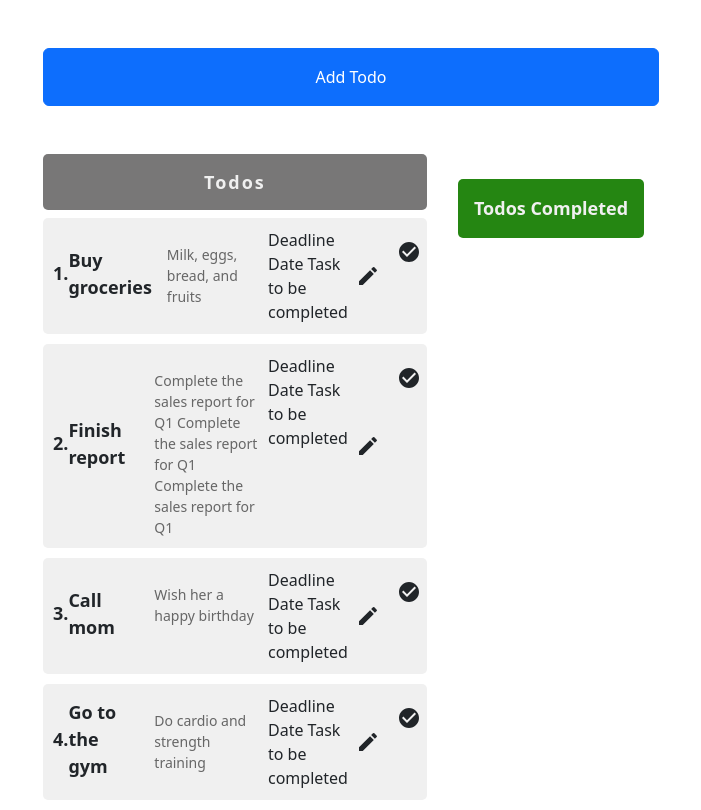
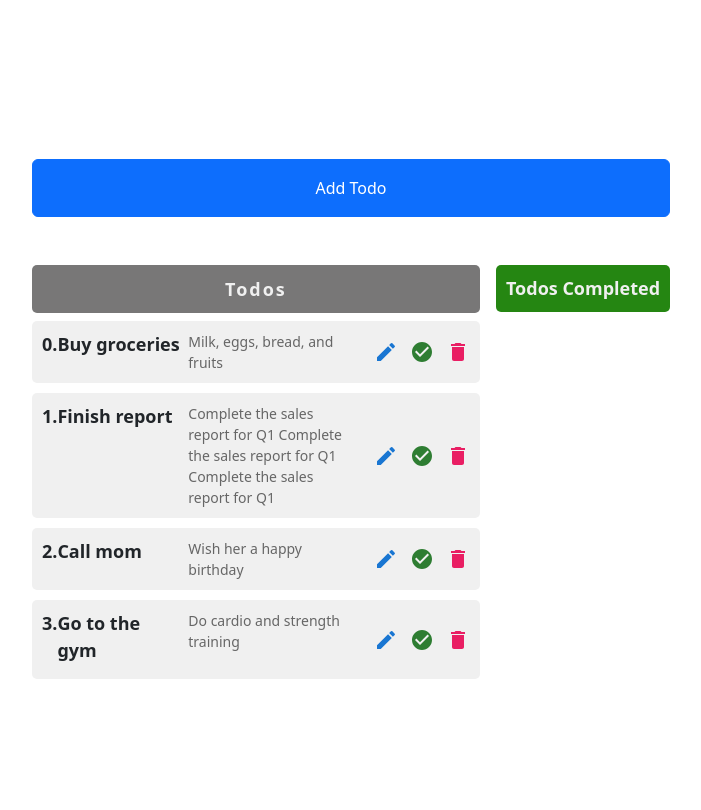
Before and after one commit to meabhiarya1/todo-react-app, a React app in the folder Todo-react-app/: page /home in a window 1280 px wide. Shown: the whole page, without its empty margins (289-990 px from the left). Built offline with nearby package versions, Linux system fonts and the light colour scheme; the HTML template or start-up script is replaced by a standard one.

Commit message:
taking input details from add todo modals, edit icon, delete icon and functionality added , completed icon added

```diff
--- a/Todo-react-app/src/Component/Add Todo/AddTodo.jsx
+++ b/Todo-react-app/src/Component/Add Todo/AddTodo.jsx
@@ -8,8 +8,21 @@ const AddTodo = () => {
   const ctx = useContext(ContextTodo);
 
   const handleSubmit = () => {
+    const idNext = ctx.AllData.map((todo) => {
+      return todo.length;
+    });
     // console.log(titleRef.current.value, descriptionRef.current.value, dateRef.current.value)
-
+    let todo = {
+      id: idNext.length + 1,
+      title: titleRef.current.value,
+      description: descriptionRef.current.value,
+      date: dateRef.current.value,
+      completed: false,
+    };
+    ctx.addData(todo);
+    (titleRef.current.value = ""),
+    (descriptionRef.current.value = "")
+    // (dateRef.current.value = 0);
   };
 
   return (
@@ -34,7 +47,7 @@ const AddTodo = () => {
             <div class="modal-content">
               <div class="modal-header">
                 <h1 class="modal-title fs-5" id="exampleModalLabel">
-                  Add Todo Here
+                  Add Todo Here...
                 </h1>
                 <button
                   type="button"
@@ -77,6 +90,7 @@ const AddTodo = () => {
                 <button
                   type="button"
                   class="btn btn-primary"
+                  data-bs-dismiss="modal"
                   onClick={handleSubmit}
                 >
                   Save
--- a/Todo-react-app/src/Component/All Todos/AllTodos.jsx
+++ b/Todo-react-app/src/Component/All Todos/AllTodos.jsx
@@ -3,18 +3,30 @@ import ContextTodo from "../../Store/ContextTodo";
 import styles from "./AllTodos.module.css";
 import EditIcon from "@mui/icons-material/Edit";
 import CheckCircleIcon from "@mui/icons-material/CheckCircle";
+import DeleteIcon from "@mui/icons-material/Delete";
+import { pink } from "@mui/material/colors";
 
 const AllTodos = () => {
   const ctx = useContext(ContextTodo);
 
   const handleCheck = (id) => {
-    ctx.checkData(id);
+    ctx.markCompleteData(id);
+  };
+
+  const handleEdit = (id) => {
+    ctx.deleteData(id);
+  };
+
+  const handleDelete = (id) => {
+    ctx.deleteData(id);
   };
 
   return (
     <div className={styles.container}>
       <h4 className={styles.h4}>Todos</h4>
-      {ctx.AllData.map((todo, index) => {
+      {console.log(ctx.AllData)}
+      {ctx.AllData &&
+        ctx.AllData.map((todo, index) => {
           if (!todo.completed) {
             return (
               <div key={todo.id} className={styles.todo}>
@@ -25,11 +37,13 @@ const AllTodos = () => {
 
                 <div className={styles.todoDescription}>{todo.description}</div>
 
-              <div className={styles.todoDate}>
-                Deadline Date Task to be completed
-              </div>
+                <div className={styles.todoDate}>{todo.date}</div>
+                <div className={styles.allIcons}>
                   <div className={styles.edit}>
-                <EditIcon />
+                    <EditIcon
+                      color="primary"
+                      onClick={() => handleEdit(todo.id)}
+                    />
                   </div>
                   <div className={styles.todoEnd}>
                     <CheckCircleIcon
@@ -37,7 +51,17 @@ const AllTodos = () => {
                         handleCheck(todo.id);
                       }}
                       className={styles.todo__checkbox}
+                      color="success"
                     />
+                  </div>
+                  <div className={styles.todoDelete}>
+                    <DeleteIcon
+                      sx={{ color: pink[500] }}
+                      onClick={() => {
+                        handleDelete(todo.id);
+                      }}
+                    />
+                  </div>
                 </div>
               </div>
             );
--- a/Todo-react-app/src/Component/All Todos/AllTodos.module.css
+++ b/Todo-react-app/src/Component/All Todos/AllTodos.module.css
@@ -7,13 +7,19 @@
   display: flex;
   justify-content: center;
   background: #787777;
-  padding: 1rem;
+  padding: 12px;
   border-radius: 5px;
   font-size: large;
   line-height: normal;
   letter-spacing: 2px;
   color: #f0f0f0;
   font-weight: bolder;
+}
+
+.allIcons{
+  display: flex;
+  justify-content: center;
+  align-items: center;
 }
 
 .todo {
@@ -23,7 +29,7 @@
   margin-bottom: 10px;
   border-radius: 5px;
   justify-content: space-between;
-  width: 30vw;
+  width: 35vw;
   transition: width 0.5s ease-in-out;
 }
 
@@ -34,37 +40,48 @@
   display: flex;
   width: 25vw;
   margin-right: 5px;
-  align-items: center;
+  /* align-items: center;
+  justify-content: center; */
 }
 
 .todoDescription {
   font-size: 14px;
   color: #666;
   width: 30vw;
-  margin: 0px 10px;
+  /* margin: 0px 10px; */
   align-items: center;
   justify-content: center;
-  margin-top: 1rem;
+  /* margin-top: 1rem; */
 }
 
 .edit {
+  display: flex;
   cursor: pointer;
-  margin: 0.5rem;
-  display: flex;
+  /* margin-top: 10px; */
   justify-content: center;
   align-items: center;
   margin-right: 1rem;
+  margin-left: 1rem;
 }
 
 .todoEnd {
   display: flex;
-  margin-top: 1rem;
-  margin-left: 5px;
+  /* margin-top: 1rem; */
+  /* margin-left: 5px; */
   display: flex;
   width: 1rem;
   height: 1rem;
   justify-content: center;
   align-items: center;
+}
+
+.todoDelete{
+  margin-left: 1rem;
+  /* margin-top: 8px; */
+  display: flex;
+  justify-content: center;
+  align-items: center;
+  cursor: pointer;
 }
 
 .todo__checkbox {
@@ -105,7 +122,7 @@
   }
 
   .edit {
-    /* margin: 1rem; */
-    margin: 0;
+
+    margin-left: 1rem;
   }
 }
--- a/Todo-react-app/src/Component/Completed Todos/CompletedTodos.jsx
+++ b/Todo-react-app/src/Component/Completed Todos/CompletedTodos.jsx
@@ -2,12 +2,13 @@ import React, { useContext, useEffect } from "react";
 import styles from "./CompletedTodos.module.css";
 import ContextTodo from "../../Store/ContextTodo";
 import CancelIcon from "@mui/icons-material/Cancel";
+import { pink } from '@mui/material/colors';
 
 const CompletedTodos = () => {
   const ctx = useContext(ContextTodo);
 
   const handleIcon = (id) => {
-    ctx.checkData(id);
+    ctx.notMarkCompleteData(id)
   };
 
   return (
@@ -22,7 +23,7 @@ const CompletedTodos = () => {
               </div>
 
               <div className={styles.inputDiv}>
-                <CancelIcon onClick={() => handleIcon(todo.id)} className={styles.cancel}/>
+                <CancelIcon onClick={() => handleIcon(todo.id)} sx={{ color: pink[500] }} className={styles.cancel} />
               </div>
             </div>
           );
--- a/Todo-react-app/src/Component/Completed Todos/CompletedTodos.module.css
+++ b/Todo-react-app/src/Component/Completed Todos/CompletedTodos.module.css
@@ -11,13 +11,13 @@
 .heading {
   display: flex;
   background: #258612;
-  padding: 1rem;
+  padding: 10px;
   border-radius: 5px;
   font-size: large;
   color: #f0f0f0;
   font-weight: bold;
   margin-bottom: 5px;
-  margin-top: 10px;
+  margin-top: 0 !important;
   justify-content: center;
   align-items: center;
 }
--- a/Todo-react-app/src/Pages/Home/Home.module.css
+++ b/Todo-react-app/src/Pages/Home/Home.module.css
@@ -3,7 +3,7 @@
 }
 
 .completeTodos {
-    margin: 15px;
+    /* margin: 15px; */
 }
 
 @media (max-width: 1250px) {
--- a/Todo-react-app/src/Store/ContextProvider.jsx
+++ b/Todo-react-app/src/Store/ContextProvider.jsx
@@ -1,64 +1,104 @@
-import React, { useState } from 'react'
-import ContextTodo from './ContextTodo'
+import React, { useState } from "react";
+import ContextTodo from "./ContextTodo";
 
 const ContextProvider = (props) => {
-
   const initialData = [
     {
-            "id": 1,
-            "title": "Buy groceries",
-            "description": "Milk, eggs, bread, and fruits",
-            "completed": false
+      id: 0,
+      title: "Buy groceries",
+      description: "Milk, eggs, bread, and fruits",
+      completed: false,
     },
     {
-            "id": 2,
-            "title": "Finish report",
-            "description": "Complete the sales report for Q1 Complete the sales report for Q1 Complete the sales report for Q1",
-            "completed": false
+      id: 1,
+      title: "Finish report",
+      description:
+        "Complete the sales report for Q1 Complete the sales report for Q1 Complete the sales report for Q1",
+      completed: false,
     },
     {
-            "id": 3,
-            "title": "Call mom",
-            "description": "Wish her a happy birthday",
-            "completed": false
+      id: 2,
+      title: "Call mom",
+      description: "Wish her a happy birthday",
+      completed: false,
     },
     {
-            "id": 4,
-            "title": "Go to the gym",
-            "description": "Do cardio and strength training",
-            "completed": false
-        }
-    ]
+      id: 3,
+      title: "Go to the gym",
+      description: "Do cardio and strength training",
+      completed: false,
+    },
+  ];
+
+  // const initialData = [];
 
   const [data, setData] = useState(initialData);
 
   const addData = (todo) => {
     setData((prev) => {
-            return [...prev, todo]
-        })
+      return [...prev, todo];
+    });
+  };
+
+  const markCompleteData = (id) => {
+    let newData = [...data];
+    newData.filter((todo, index) => {
+      if (todo.id !== id) {
+        return todo;
+      } else {
+        return (todo.completed = true);
+      }
+    });
+    setData(newData);
+  };
+
+  const notMarkCompleteData = (id) => {
+    let newData = [...data];
+
+    if (newData[id]) {
+      newData[id].completed = false;
+      console.log(newData)
+      setData(newData);
+    } else {
+      const copyState=[]
+
+      setData([initialData[id]]);
+
     }
 
-    const checkData = (id) => {
-        let newData = [...data];
-        if (newData[id - 1].completed) {
-            newData[id - 1].completed = false;
-        } else {
-            newData[id - 1].completed = true;
+    // if (newData.length > 0) {
+
+    // } else {
+    // newData[id].completed = false;
+    // setData(newData);
+    console.log(data);
+    // }
+    //
+    // console.log(data);
+  };
+
+  const deleteData = (id) => {
+    const newData = data.filter((todo) => {
+      if (todo.id !== id) {
+        return todo;
       }
-        setData(newData)
-    }
+    });
+    setData(newData);
+  };
 
   const createData = {
     AllData: data,
     addData: addData,
-        checkData: checkData,
-    }
+    deleteData: deleteData,
+    markCompleteData: markCompleteData,
+    notMarkCompleteData: notMarkCompleteData,
+  };
 
   return (
     <ContextTodo.Provider value={createData}>
       {props.children}
     </ContextTodo.Provider>
-    )
-}
+  );
+};
 
 export default ContextProvider;
--- a/Todo-react-app/src/Store/ContextTodo.jsx
+++ b/Todo-react-app/src/Store/ContextTodo.jsx
@@ -1,9 +1,12 @@
 import { createContext } from "react";
 
 const ContextTodo = createContext({
-    AllData: [],
-    addData: () => { },
-    checkData: () => { }
-})
+  AllData: [],
+  addData: () => {},
+  checkData: () => {},
+  deleteData: () => {},
+  markCompleteData: () => {},
+  notMarkCompleteData: () => {},
+});
 
 export default ContextTodo;
```
Lines whose indentation alone changed are shown as unchanged.
